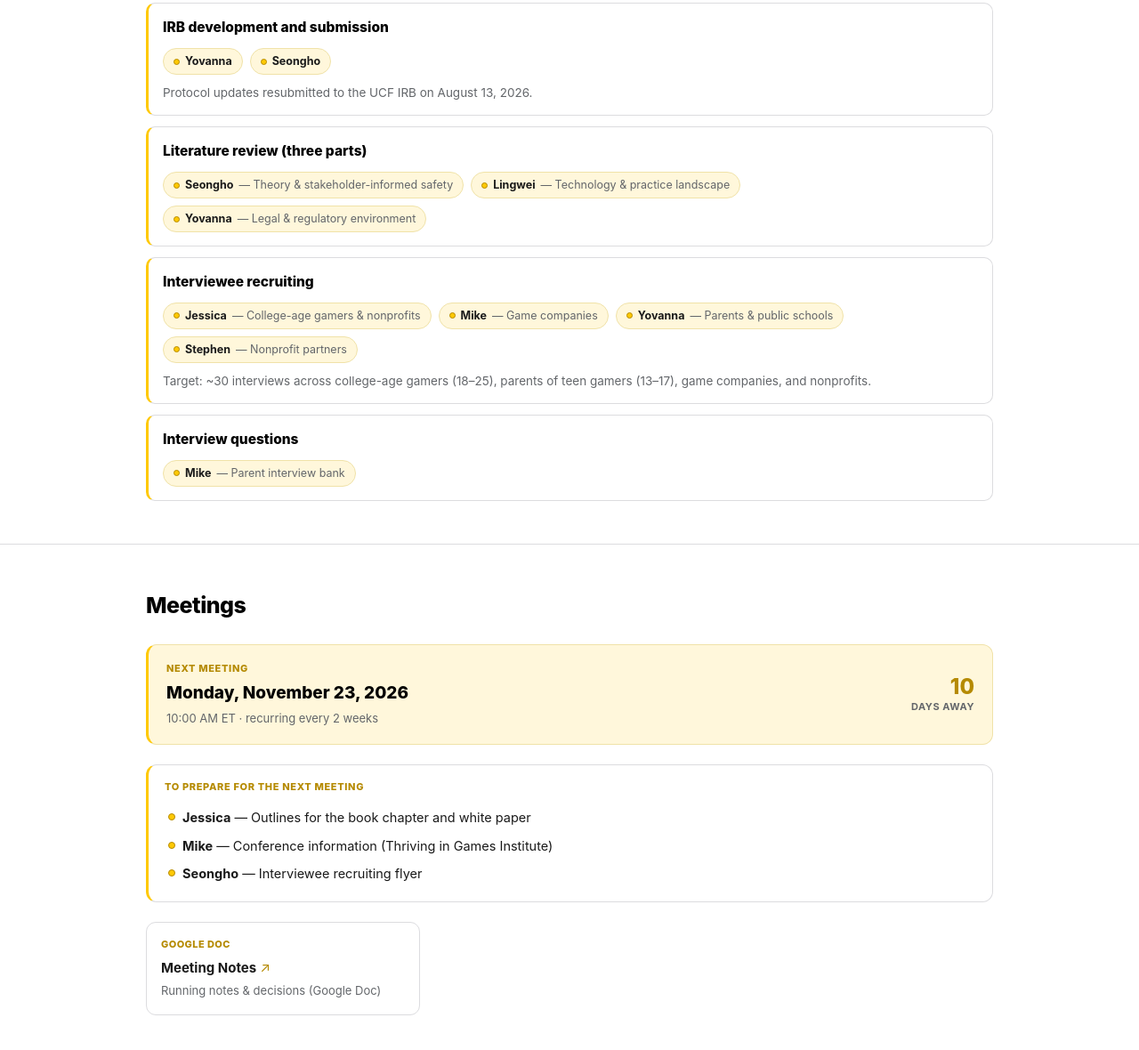
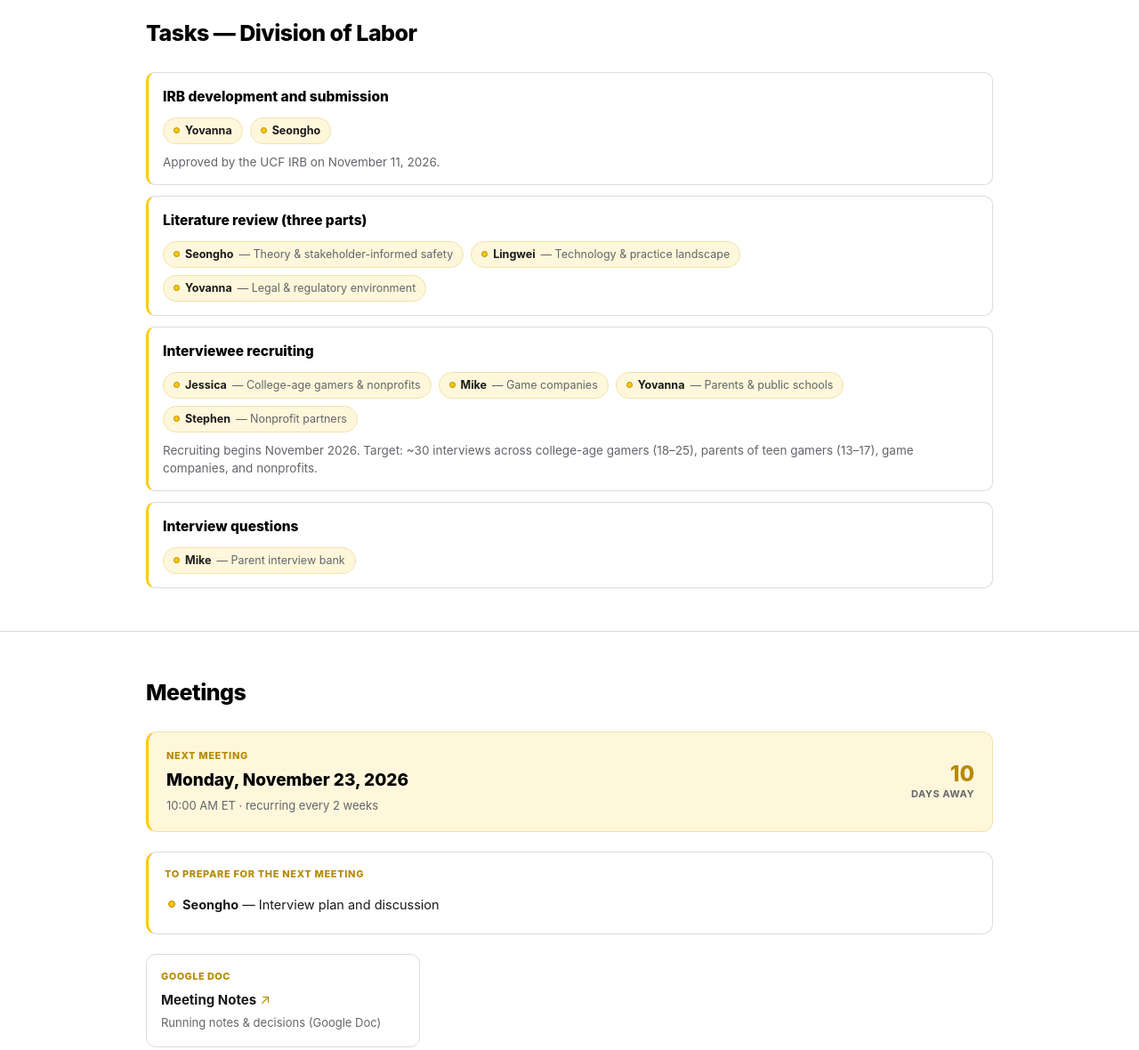
Before and after one commit to luanpao82/luanpao82.github.io, a plain HTML site: page gaming-trafficking/index.html in a window 1280 px wide. Shown: the part 1855-3035 px from the top of the page at 89% size. Drawn offline with Linux system fonts and the light colour scheme.

Commit message:
gaming-trafficking: IRB approved Nov 11, recruiting starts Nov, next-meeting prep
Co-Authored-By: Claude Opus 5.5 <noreply@anthropic.com>

```diff
--- a/gaming-trafficking/index.html
+++ b/gaming-trafficking/index.html
@@ -282,8 +282,9 @@
     ],
 
     milestones: [
-      { title: "IRB resubmitted",             date: "Aug 13, 2026",  status: "done",  desc: "Protocol updates resubmitted to the UCF IRB." },
-      { title: "White paper / book chapter",  date: "By Dec 2026",   status: "doing", desc: "Synthesis of the current landscape of technologies, guidelines, and tools (Part 1)." },
+      { title: "IRB approved",                date: "Nov 11, 2026",  status: "done",  desc: "UCF IRB approved the protocol (resubmitted Aug 13, 2026)." },
+      { title: "Interviewee recruiting begins", date: "Nov 2026",  status: "doing", desc: "Recruiting for ~30 interviews with gamers, parents, game companies, and nonprofits." },
+      { title: "White paper / book chapter",  date: "Due Dec 2026",  status: "doing", desc: "Synthesis of the current landscape of technologies, guidelines, and tools (Part 1)." },
       { title: "Interviews & empirical study", date: "2026–2027",    status: "doing", desc: "~30 interviews with gamers and parents, plus surveys, feeding the framework and journal paper (Part 2)." },
       { title: "App prototype",               date: "Spring 2027",   status: "todo",  desc: "Parent-facing online-safety tool (Part 3)." },
       { title: "Final spend-out",             date: "Due 5/30/2027", status: "todo",  desc: "Final spend out needs to be done by 5/30/2027." },
@@ -294,7 +295,7 @@
     labor: [
       { task: "IRB development and submission",
         roles: [ { who: "Yovanna" }, { who: "Seongho" } ],
-        note: "Protocol updates resubmitted to the UCF IRB on August 13, 2026." },
+        note: "Approved by the UCF IRB on November 11, 2026." },
       { task: "Literature review (three parts)",
         roles: [ { who: "Seongho", scope: "Theory & stakeholder-informed safety" },
                  { who: "Lingwei", scope: "Technology & practice landscape" },
@@ -304,16 +305,14 @@
                  { who: "Mike",    scope: "Game companies" },
                  { who: "Yovanna", scope: "Parents & public schools" },
                  { who: "Stephen", scope: "Nonprofit partners" } ],
-        note: "Target: ~30 interviews across college-age gamers (18–25), parents of teen gamers (13–17), game companies, and nonprofits." },
+        note: "Recruiting begins November 2026. Target: ~30 interviews across college-age gamers (18–25), parents of teen gamers (13–17), game companies, and nonprofits." },
       { task: "Interview questions",
         roles: [ { who: "Mike", scope: "Parent interview bank" } ] }
     ],
 
     // Prep items to review at the next meeting (from the latest meeting notes)
     nextAgenda: [
-      { who: "Jessica", task: "Outlines for the book chapter and white paper" },
-      { who: "Mike",    task: "Conference information (Thriving in Games Institute)" },
-      { who: "Seongho", task: "Interviewee recruiting flyer" }
+      { who: "Seongho", task: "Interview plan and discussion" }
     ],
 
     // Meeting notes live in a shared Google Doc — paste its URL below
```
